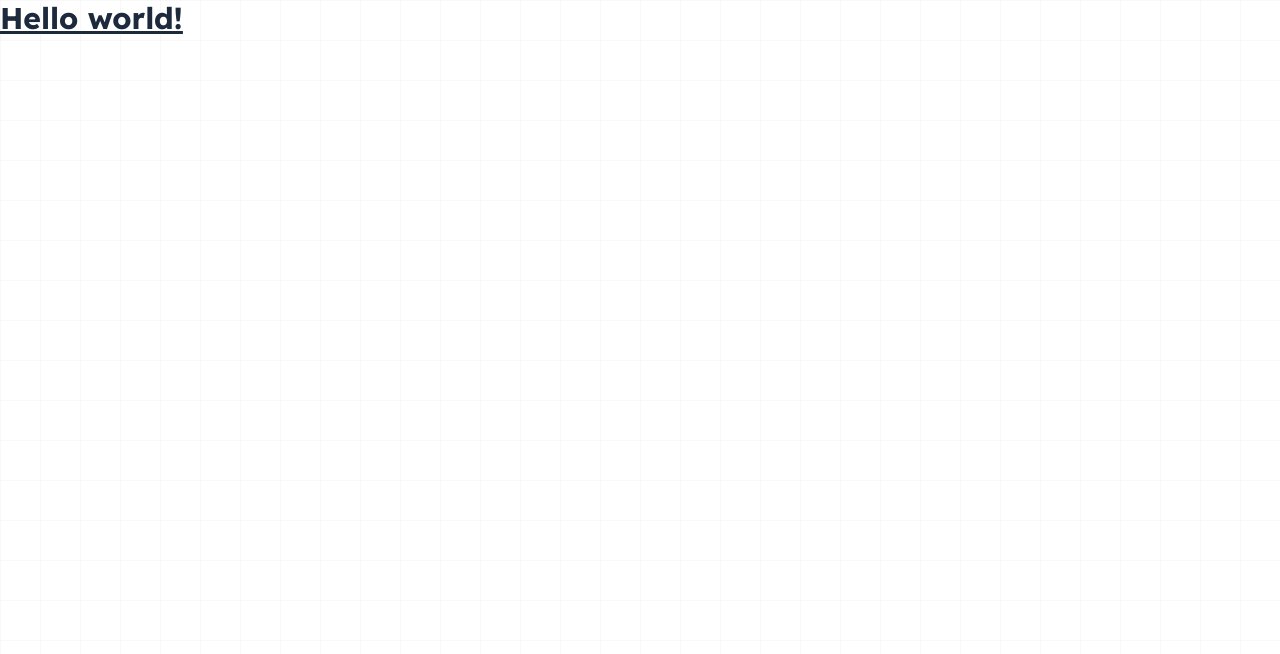
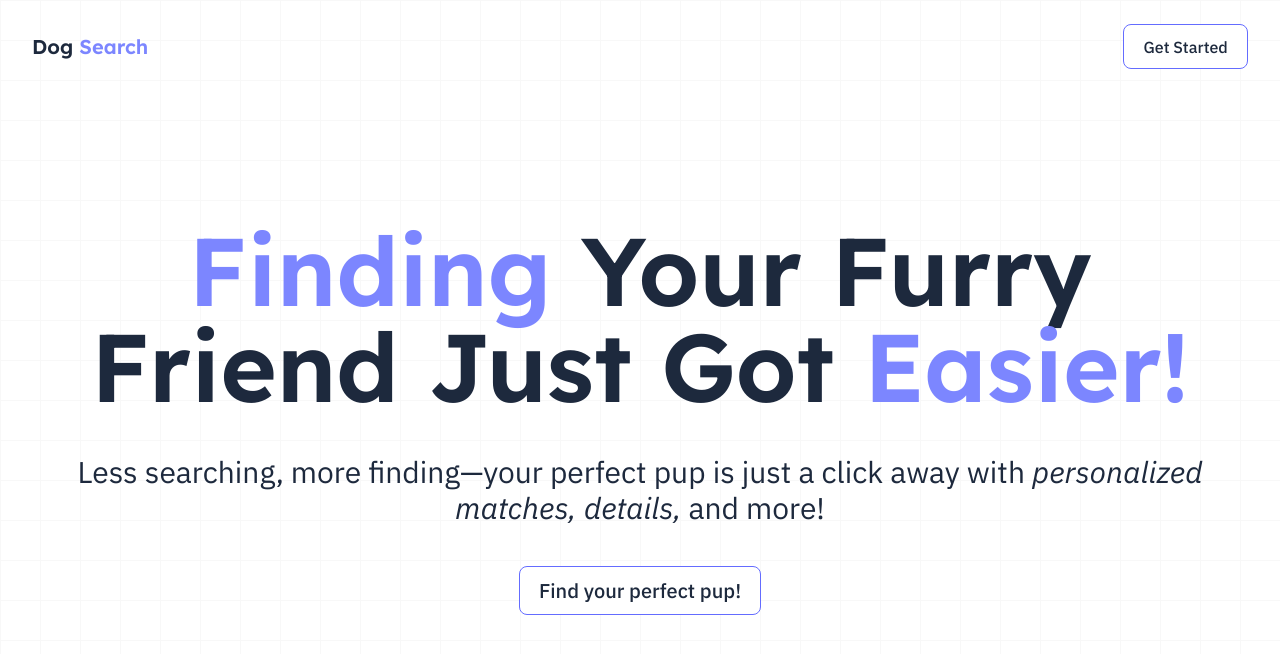
Before and after one commit to collinshepherd/dog-search, a SvelteKit app: page / in a window 1280 px wide. Shown: the top 654 px of the page. Built offline with nearby package versions, Linux system fonts and the light colour scheme.

Commit message:
Completed home page

```diff
--- a/src/app.css
+++ b/src/app.css
@@ -25,3 +25,39 @@ span {
   background-image: linear-gradient(to right, grey 1px, transparent 1px),
     linear-gradient(to bottom, grey 1px, transparent 1px);
 }
+
+button,
+.button {
+  border-radius: 8px;
+  border: 1px solid transparent;
+  padding: 0.6em 1.2em;
+  font-size: 1em;
+  font-weight: 500;
+  font-family: inherit;
+  background-color: white;
+  cursor: pointer;
+  transition: border-color 0.2s;
+}
+
+button:hover {
+  border-color: #646cff;
+}
+
+button:focus,
+button:focus-visible {
+  outline: 4px auto -webkit-focus-ring-color;
+}
+
+.specialBtn {
+  border-color: #646cff;
+}
+
+.specialBtnDark {
+  border-color: #646cff;
+  color: white;
+}
+
+.specialBtn:hover {
+  border-color: blue;
+  color: #646cff;
+}
--- a/src/app.html
+++ b/src/app.html
@@ -13,6 +13,13 @@
       href="https://fonts.googleapis.com/css2?family=IBM+Plex+Sans:ital,wght@0,100..700;1,100..700&family=Lexend:wght@100..900&display=swap"
       rel="stylesheet"
     />
+    <link
+      rel="stylesheet"
+      href="https://cdnjs.cloudflare.com/ajax/libs/font-awesome/6.7.2/css/all.min.css"
+      integrity="sha512-Evv84Mr4kqVGRNSgIGL/F/aIDqQb7xQ2vcrdIwxfjThSH8CSR7PBEakCr51Ck+w+/U6swU2Im1vVX0SVk9ABhg=="
+      crossorigin="anonymous"
+      referrerpolicy="no-referrer"
+    />
     <meta charset="utf-8" />
     <link rel="icon" href="%sveltekit.assets%/favicon.png" />
     <meta name="viewport" content="width=device-width, initial-scale=1" />
@@ -22,7 +29,7 @@
     data-sveltekit-preload-data="hover"
     class="relative bg-white text-slate-800 text-sm sm:text-base flex flex-col min-h-screen"
   >
-    <div class="inset-0 opacity-5 absolute bgGrid"></div>
+    <div class="inset-0 opacity-5 absolute z-[-1] bgGrid"></div>
     <div style="display: contents">%sveltekit.body%</div>
   </body>
 </html>
--- /dev/null
+++ b/src/components/Header.svelte
@@ -0,0 +1,27 @@
+<script>
+</script>
+
+<header class="flex flex-col relative z-20">
+  <div
+    class="max-w-[1400px] mx-auto w-full flex items-center justify-between p-4 py-6"
+  >
+    <a href="/" aria-label="return to home page">
+      <h1 class="font-semibold text-xl">
+        Dog <span class="text-indigo-400">Search</span>
+      </h1>
+    </a>
+    <button
+      class="md:hidden grid place-items-center"
+      aria-label="menu button for mobile screens"
+    >
+      <i class="fa-solid fa-bars"></i>
+    </button>
+    <nav class="hidden md:flex items-center gap-4 lg:gap-6">
+      <a href="/login">
+        <button aria-label="button to login" class="specialBtn"
+          >Get Started</button
+        ></a
+      >
+    </nav>
+  </div>
+</header>
--- /dev/null
+++ b/src/components/Hero.svelte
@@ -0,0 +1,29 @@
+<script>
+  import Header from "./Header.svelte";
+  import SectionWrapper from "./SectionWrapper.svelte";
+</script>
+
+<SectionWrapper>
+  <Header />
+  <div
+    class="flex flex-col gap-10 flex-1 items-center justify-center pb-10 md:pb-14"
+  >
+    <h2
+      class="text-5xl sm:text-6xl md:text-7xl lg:text-8xl max-w-[1200px] mx-auto w-full text-center font-semibold"
+    >
+      <span class="text-indigo-400">Finding</span>
+      Your Furry Friend Just Got <span class="text-indigo-400">Easier!</span>
+    </h2>
+    <p
+      class="text-xl sm:text-2xl md:text-3xl text-center maw-w-[1000px] mx-auto w-full"
+    >
+      Less searching, more finding—your perfect pup is just a click away with
+      <span class="italic">personalized matches, details,</span> and more!
+    </p>
+    <a href="/login">
+      <button class="specialBtn">
+        <p class="text-base sm:text-lg md:text-xl">Find your perfect pup!</p>
+      </button>
+    </a>
+  </div>
+</SectionWrapper>
--- /dev/null
+++ b/src/components/SectionWrapper.svelte
@@ -0,0 +1,7 @@
+<script>
+  export let id;
+</script>
+
+<section {id} class={"min-h-screen flex flex-col px-4"}>
+  <div class="flex flex-col flex-1 max-w-[1400px] mx-auto w-full"><slot /></div>
+</section>
--- a/src/routes/+layout.svelte
+++ b/src/routes/+layout.svelte
@@ -1,5 +1,9 @@
 <script>
   let { children } = $props();
   import "../app.css";
+  import Footer from "../components/Footer.svelte";
 </script>
+
 {@render children()}
+
+<Footer />
--- a/src/routes/+page.svelte
+++ b/src/routes/+page.svelte
@@ -1,10 +1,7 @@
-<h1 class="text-3xl font-bold underline">
-  Hello world!
-</h1>
+<script>
+  import Hero from "../components/Hero.svelte";
+</script>
 
-<style>
-  @reference "tailwindcss/theme";
-  :global(html) {
-    background-color: theme(--color-gray-100);
-  }
-</style>
+<main class="flex flex-col">
+  <Hero />
+</main>
```
Also changed, not shown: src/components/Footer.svelte (added).
